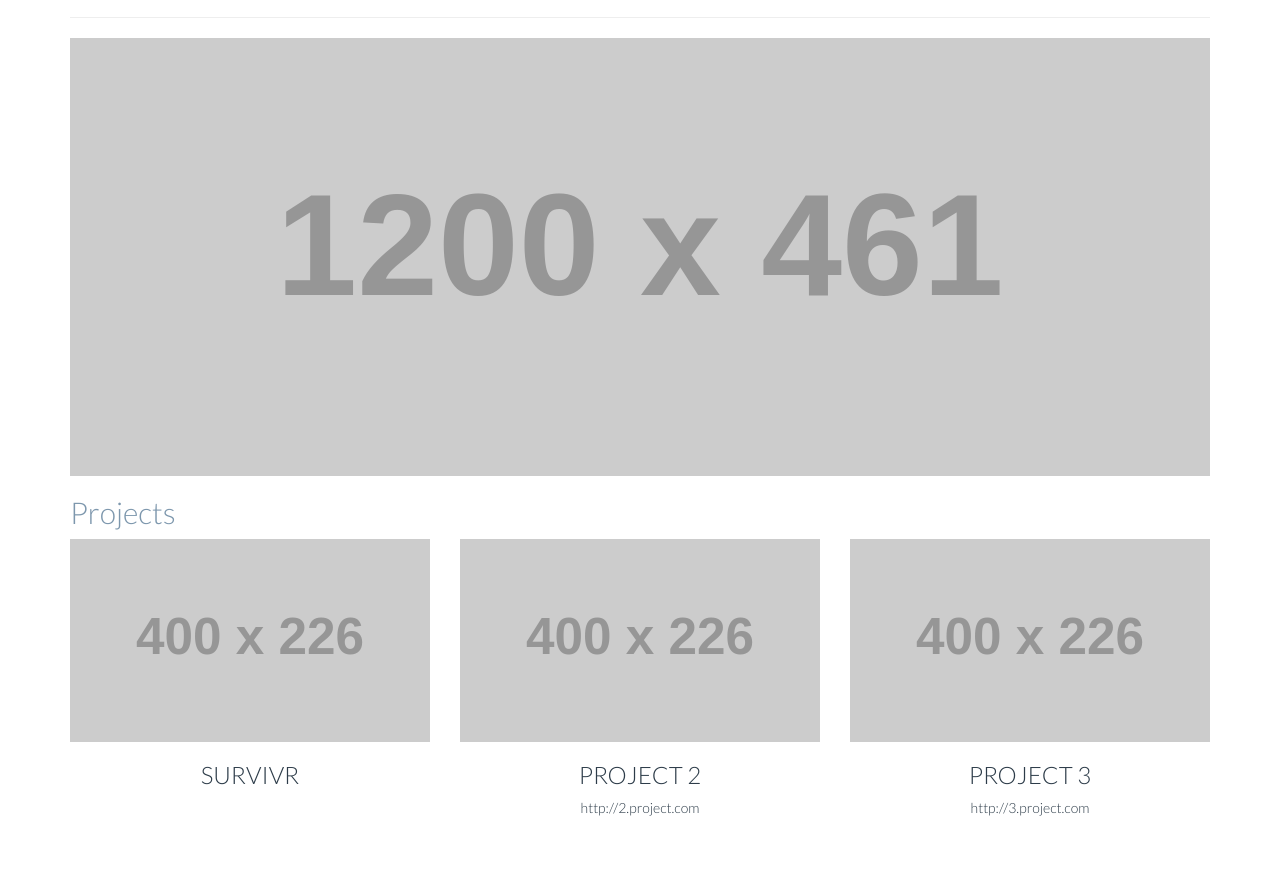
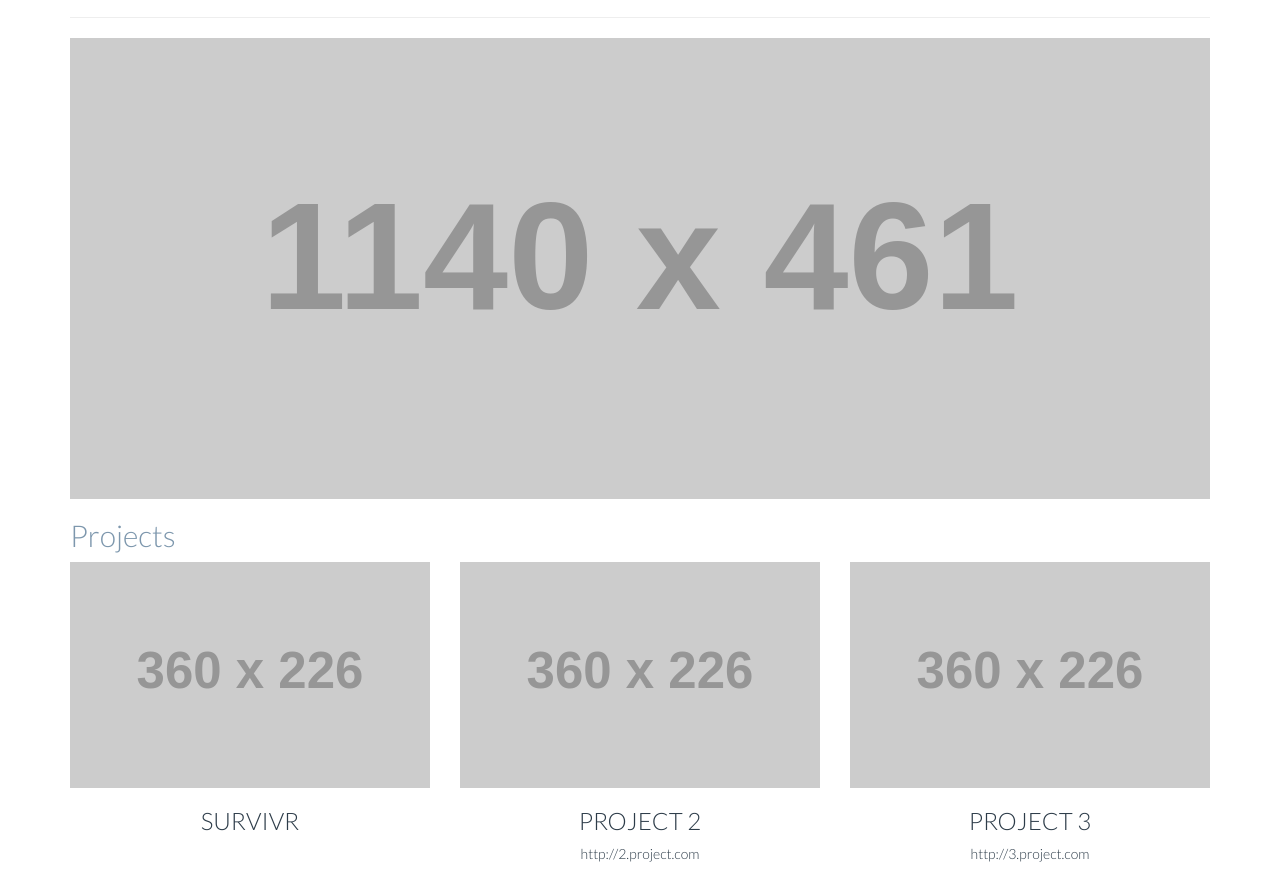
Before and after one commit to czeise/fend-portfolio-site, a website: page src/index.html in a window 1280 px wide. Shown: the part 159-1033 px from the top of the page. Before the commit the page ends 987 px from the top, so only its background shows below. Drawn offline with Linux system fonts and the light colour scheme; files that its build step writes are made by us from their sources; placeholder pictures from the web are drawn by us; files whose address does not match are found by name.

Commit message:
Better image sizing, still need to review this.

```diff
--- a/src/index.html
+++ b/src/index.html
@@ -35,7 +35,7 @@
 
       <div class="row">
         <div class="col-xs-12">
-          <img class="img-responsive" src="http://placehold.it/1200x461" alt="Main image">
+          <img class="img-responsive" src="http://placehold.it/1140x461" alt="Main image">
         </div>
       </div>
 
@@ -47,19 +47,19 @@
 
       <div class="row text-center">
         <div class="col-sm-4 clickable" data-toggle="modal" data-target="#survivr">
-          <img class="img-responsive" src="http://placehold.it/400x226" alt="Project 1 image">
+          <img class="img-responsive" src="http://placehold.it/360x226" alt="Project 1 image">
           <h3 class="text-uppercase">Survivr</h3>
           <!-- I'm dropping the links here and instead linking to my GitHub repos from the modals. -->
         </div>
 
         <div class="col-sm-4">
-          <img class="img-responsive" src="http://placehold.it/400x226" alt="Project 2 image" data-toggle="modal" data-target="#project2">
+          <img class="img-responsive" src="http://placehold.it/360x226" alt="Project 2 image" data-toggle="modal" data-target="#project2">
           <h3 class="text-uppercase">project 2</h3>
           <p>http://2.project.com</p>
         </div>
 
         <div class="col-sm-4">
-          <img class="img-responsive" src="http://placehold.it/400x226" alt="Project 3 image" data-toggle="modal" data-target="#project3">
+          <img class="img-responsive" src="http://placehold.it/360x226" alt="Project 3 image" data-toggle="modal" data-target="#project3">
           <h3 class="text-uppercase">project 3</h3>
           <p>http://3.project.com</p>
         </div>
```
Also changed, not shown: dist/index.html.
